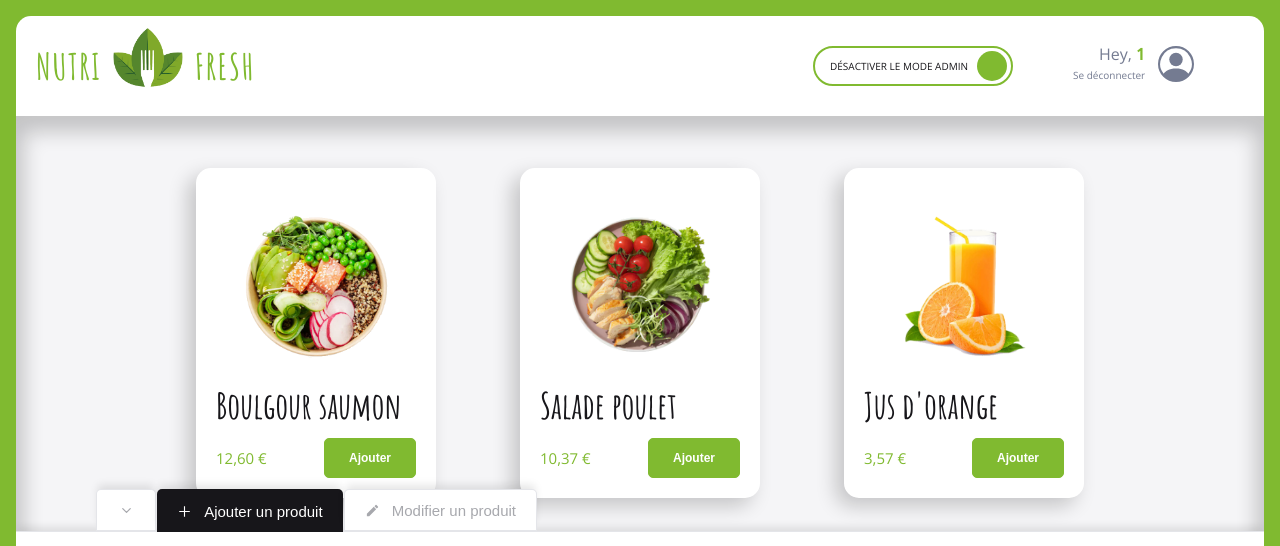
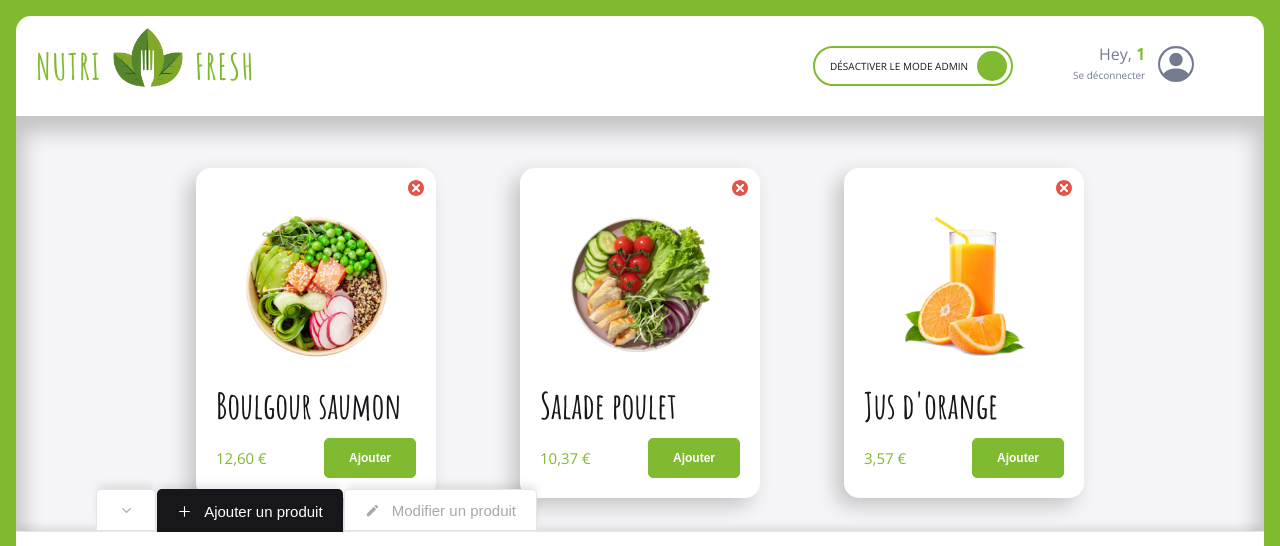
Before and after one commit to simonc56/nutri-fresh, a React (Vite) app: page /order/1 in a window 1280 px wide. Shown: the top 546 px of the page. Built offline with nearby package versions, Linux system fonts and the light colour scheme.

Commit message:
🚧 F08: ORDER > Add delete button to product card

```diff
--- a/src/components/reusable-ui/ProductCard/ProductCard.scss
+++ b/src/components/reusable-ui/ProductCard/ProductCard.scss
@@ -12,6 +12,7 @@
   justify-content: space-between;
   align-items: center;
   padding: theme.spacing(md);
+  position: relative;
   .product-picture {
     margin: auto;
     max-width: 200px;
@@ -43,4 +44,27 @@
       align-items: center;
     }
   }
+  .delete-button {
+    border: none;
+    background: none;
+    padding: 0;
+    cursor: pointer;
+    position: absolute;
+    top: theme.spacing(xs);
+    right: theme.spacing(xs);
+    width: theme.size(P3);
+    height: theme.size(P3);
+    color: theme.$color_red;
+    &:hover {
+      color: theme.$color_redSecondary;
+      transform: scale(1.1);
+    }
+    &:active {
+      color: theme.$color_red;
+    }
+    .icon {
+      width: 100%;
+      height: 100%;
+    }
+  }
 }
--- a/src/components/reusable-ui/ProductCard/ProductCard.tsx
+++ b/src/components/reusable-ui/ProductCard/ProductCard.tsx
@@ -1,3 +1,4 @@
+import { TiDelete } from "react-icons/ti";
 import { formatPrice } from "../../../utils/maths";
 import PrimaryButton from "../PrimaryButton/PrimaryButton";
 import "./ProductCard.scss";
@@ -19,6 +20,9 @@ export default function ProductCard({ imageSource, title, price }: ProductCardPr
           <PrimaryButton label="Ajouter" />
         </div>
       </div>
+      <button className="delete-button" aria-label="bouton supprimer">
+        <TiDelete className="icon" />
+      </button>
     </div>
   );
 }
```
